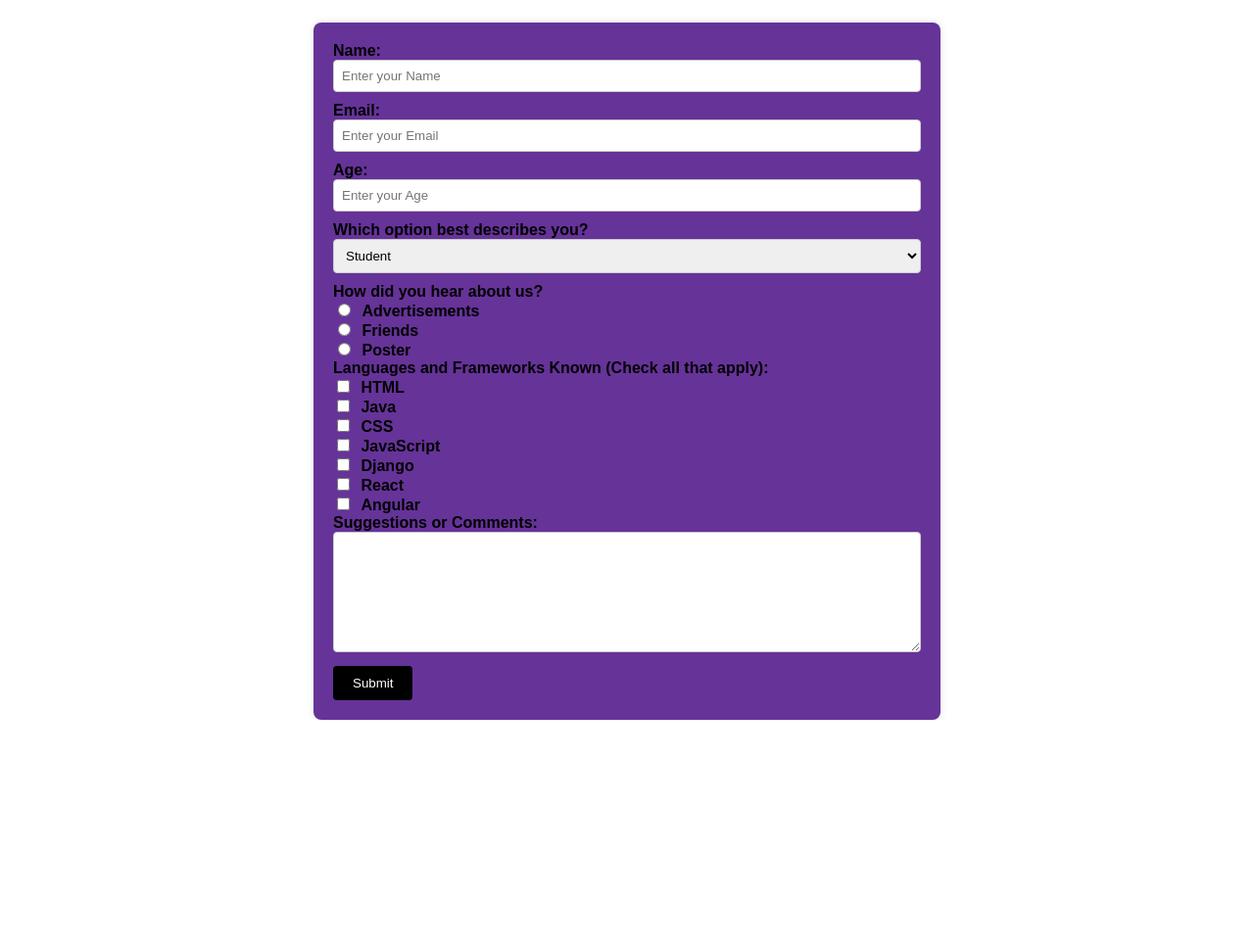
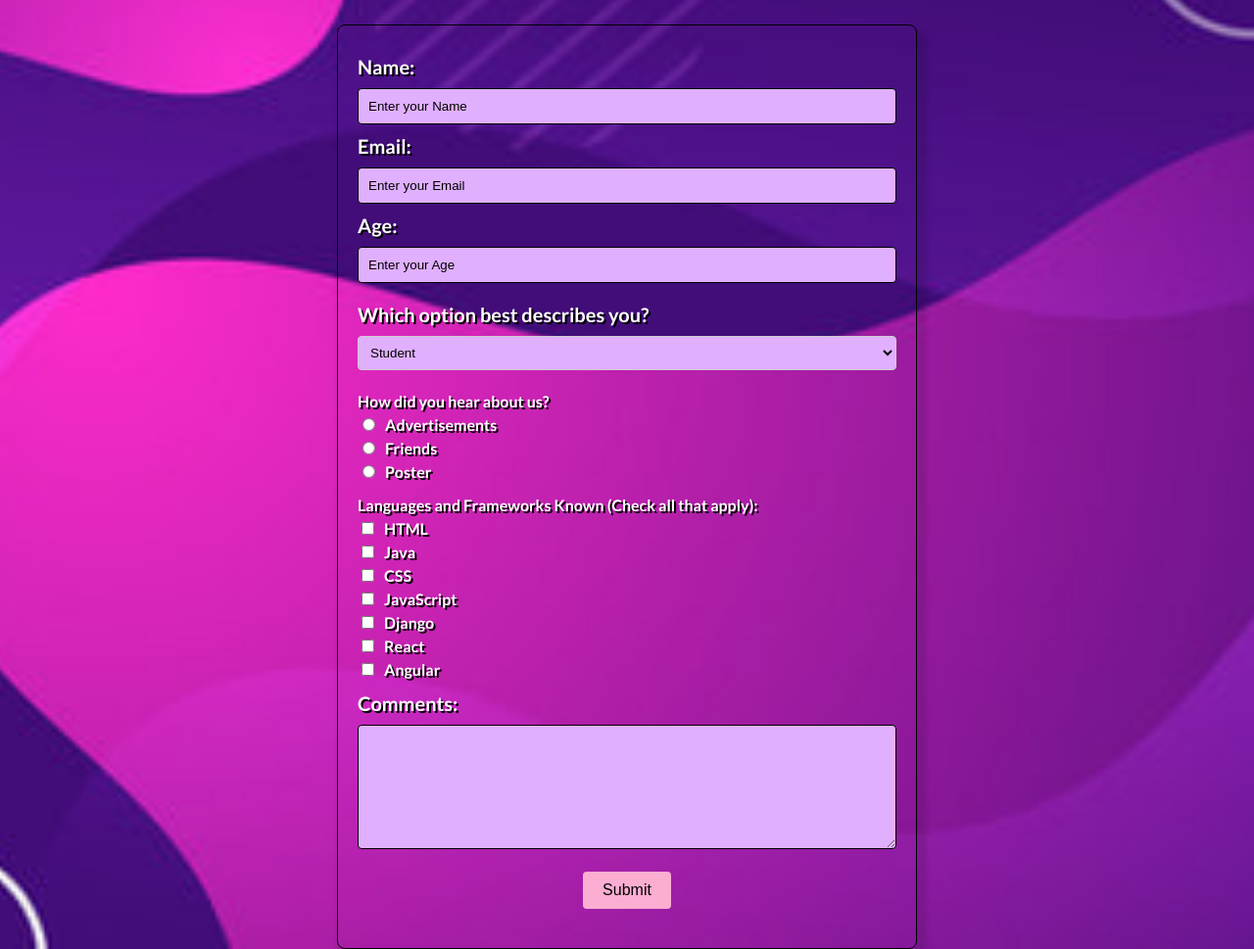
Before and after one commit to SHAHUL-AHMED-77/Google-Form, a plain HTML site: page index.html in a window 1280 px wide. Shown: the part 118-1087 px from the top of the page at 98% size. Before the commit the page ends 853 px from the top, so only its background shows below. Drawn offline with Linux system fonts and the light colour scheme.

Commit message:
Completed

```diff
--- a/index.html
+++ b/index.html
@@ -18,7 +18,7 @@
 
     <label for="age">Age:</label><br>
     <input type="number" id="age" placeholder="Enter your Age"><br>
-
+    <div class="sel">
     <label for="status">Which option best describes you?</label><br>
     <select id="status" name="status">
       <option value="student">Student</option>
@@ -26,7 +26,8 @@
       <option value="parent">Parent</option>
       <option value="other">Other</option>
     </select><br>
-
+    </div>
+    <div class="hear">
     <label for="heard">How did you hear about us?</label><br>
     <input type="radio" id="advertisements" name="heard" value="advertisements">
     <label for="advertisements">Advertisements</label><br>
@@ -34,7 +35,8 @@
     <label for="friends">Friends</label><br>
     <input type="radio" id="poster" name="heard" value="poster">
     <label for="poster">Poster</label><br>
-
+    </div>
+    <div class="lang">
     <label for="languages">Languages and Frameworks Known (Check all that apply):</label><br>
     <input type="checkbox" id="html" name="languages" value="html">
     <label for="html">HTML</label><br>
@@ -50,10 +52,12 @@
     <label for="react">React</label><br>
     <input type="checkbox" id="angular" name="languages" value="angular">
     <label for="angular">Angular</label><br>
-
-    <label for="comments">Suggestions or Comments:</label><br>
+    </div>
+    <label for="comments">Comments:</label><br>
     <textarea id="comments" name="comments" rows="7" cols="50"></textarea><br>
+    <div class="sub">
     <input type="submit" value="Submit">
+    </div>
   </form>
 </header>
 </body>
--- a/style.css
+++ b/style.css
@@ -1,11 +1,11 @@
+
+@import url('https://fonts.googleapis.com/css2?family=Lato:ital,wght@0,100;0,300;0,400;0,700;0,900;1,100;1,300;1,400;1,700;1,900&family=Orbitron:wght@400..900&display=swap');
+
 body {
-font-family: Arial, sans-serif;
+font-family: "Lato", sans-serif;
 margin: 0;
 padding: 0;
-}
-
-header {
-background: url("images/bg.jpg") no-repeat center;
+background: url("bg.jpg") no-repeat center;
 background-size: cover;
 height: 100%;
 width: 100%;
@@ -13,22 +13,27 @@ width: 100%;
 
 h2 {
 text-align: center;
-color: #9370db;
+color: #fffafa;
 font-size: 50px;
-text-shadow: #663399 3px 3px;
+text-shadow: #000000 5px 3px;
 }
 
 form {
-max-width: 600px;
+max-width: 550px;
 margin: 0 auto;
-padding: 20px;
-background-color: #663399;
+padding: 30px 20px;
+background-color: transparent;
 border-radius: 8px;
-box-shadow: 0 0 10px rgba(0, 0, 0, 0.1);
+border: 1px solid rgb(0, 0, 0) ;
+box-shadow: 5px 10px 5px 5px rgba(0, 0, 0, 0.1);
 }
 
 label {
 font-weight: bold;
+color: rgb(255, 255, 255);
+margin: 10px 0;
+font-size: 20px;
+text-shadow: 2px 2px black;
 }
 
 input[type="text"],
@@ -36,20 +41,28 @@ input[type="email"],
 input[type="number"],
 textarea {
 width: 100%;
+padding: 10px;
+margin: 10px 0;
+border: 1px solid #000000;
+border-radius: 4px;
+box-sizing: border-box;
+background-color: #E0B0FF;
+}
+
+input::placeholder{
+    color: #000000;
+}
+.sel{
+    margin: 10px 0;
+}
+select {
+width: 100%;
 padding: 8px;
-margin-bottom: 10px;
 border: 1px solid #ccc;
 border-radius: 4px;
 box-sizing: border-box;
-}
-
-select {
-width: 100%;
-padding: 8px;
-margin-bottom: 10px;
-border: 1px solid #ccc;
-border-radius: 4px;
-box-sizing: border-box;
+background-color: #E0B0FF;
+margin: 10px 0;
 }
 
 input[type="radio"],
@@ -60,17 +73,55 @@ margin-right:7px;
 
 input[type="submit"] {
 background-color: #000000;
-color: white;
+color: rgb(0, 0, 0);
 padding: 10px 20px;
 border: none;
 border-radius: 4px;
 cursor: pointer;
+text-align: center;
+background-color: #FBAED2;
+font-size: 16px;
 }
 
 input[type="submit"]:hover {
-background-color: #ff0000;
+background-color: #5e1271;
+    color: #ffffff;
 }
 
 input[type="submit"]:focus {
 outline: none;
 }
+.hear{
+    margin: 10px 0;
+}
+.hear label{
+    font-size: 16px;
+    line-height: 1.5;
+}
+.lang{
+    margin: 10px 0;
+}
+.lang label{
+    font-size: 16px;
+    line-height: 1.5;
+}
+
+.sub {
+    display: flex;
+    justify-content:center;
+    align-items: center;
+    margin: 10px 0;
+}
+
+@media (max-width:770px){
+    form {
+        max-width: 60%;
+    }
+    h2{
+        font-size: 30px;
+    }
+    label{
+        font-size: 16px;
+    }
+
+}
```
